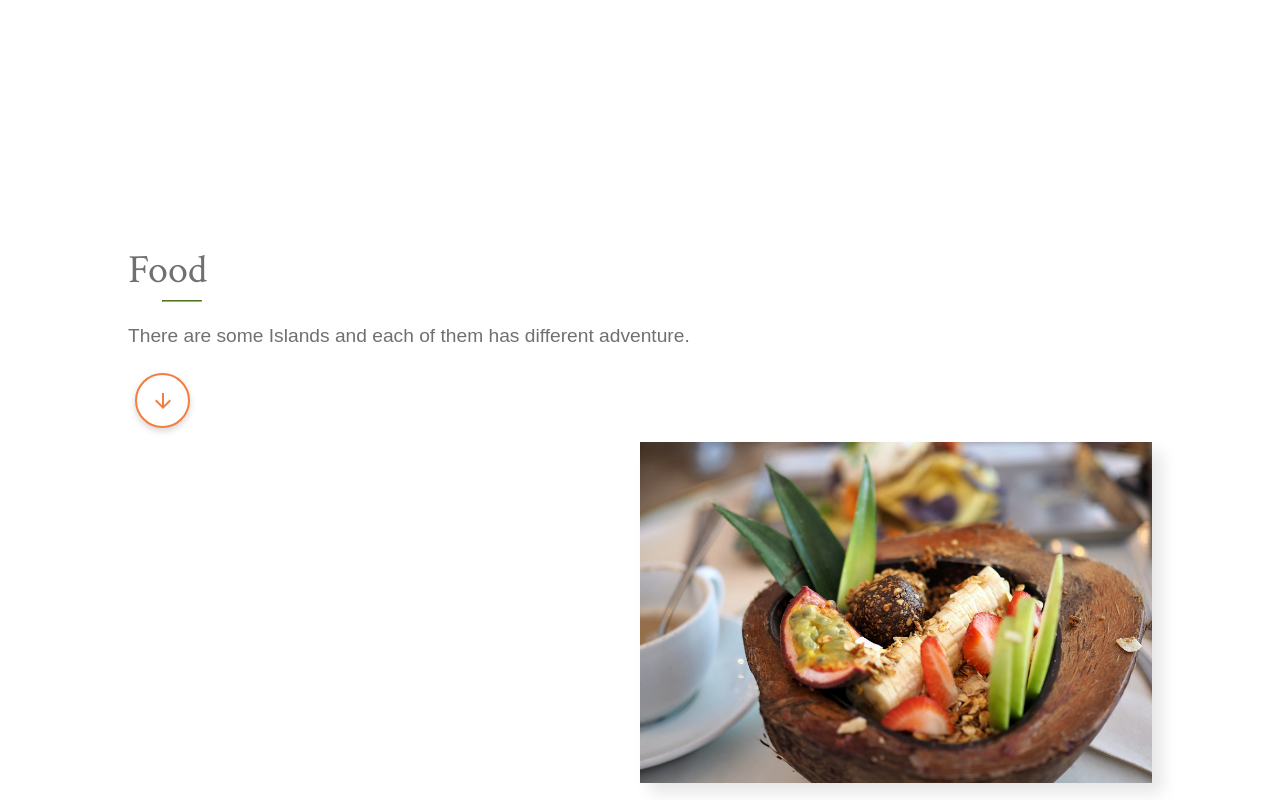
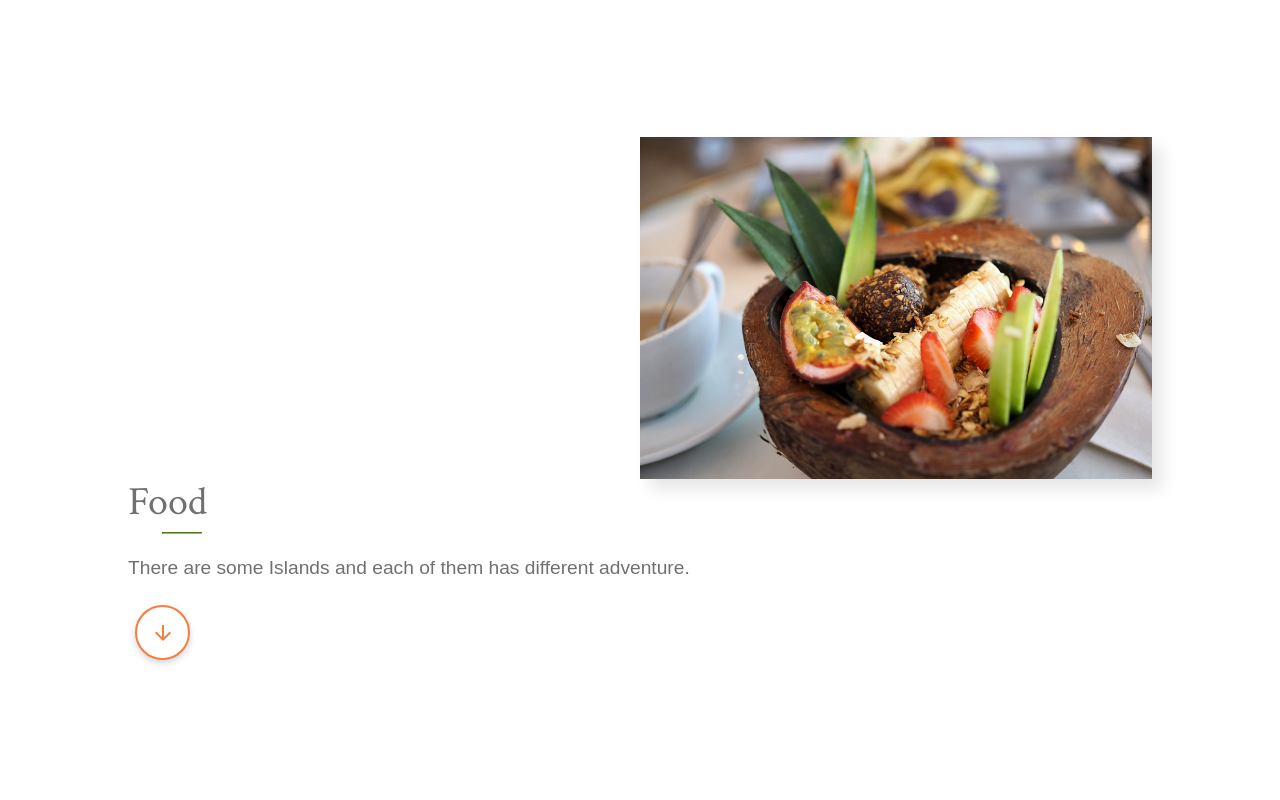
Before and after one commit to suusan11/website-exercise-2, a website: page index.html in a window 1280 px wide. Shown: the part 3240-4040 px from the top of the page. Drawn offline with Linux system fonts and the light colour scheme; a web font is replaced by a local one.

Commit message:
nodified food page

```diff
--- a/index.html
+++ b/index.html
@@ -82,6 +82,9 @@
 
 	<section class="food">
 		<div class="container">
+			<div class="img-right">
+				<img src="images/food.jpeg" alt="food-img">
+			</div>
 			<div class="introduction-left">
 				<h1>Food</h1>
 				<hr>
@@ -89,9 +92,6 @@
 					<p>There are some Islands and each of them has different adventure.</p>
 				</div>
 				<a href="#"><img src="images/arrow-orange.png" alt="arrow"></a>
-			</div>
-			<div class="img-right">
-				<img src="images/food.jpeg" alt="food-img">
 			</div>
 		</div>
 	</section>
--- a/scss/_food.scss
+++ b/scss/_food.scss
@@ -1,6 +1,15 @@
 .food {
 	width: $section-width;
 	margin-top: $section-margin-top;
+
+	.img-right {
+		text-align: right;
+
+		img {
+			width: $width-section-img;
+			box-shadow: $box-shadow-section-img-right;
+		}
+	}
 
 	.introduction-left {
 		display: inline-block;
@@ -9,7 +18,6 @@
 			font-size: $font-size-h1;
 			font-family: $serif-h;
 			padding-bottom: $section-padding-bottom-h1;
-			margin-top: $margin-top-introduction-left-h1;
 		}
 
 		hr {
@@ -29,13 +37,4 @@
 			font-weight: $font-weight-light;
 		}
 	}
-
-	.img-right {
-		text-align: right;
-
-		img {
-			width: $width-section-img;
-			box-shadow: $box-shadow-section-img-right;
-		}
-	}
 }
```
Also changed, not shown: scss/style.css.
